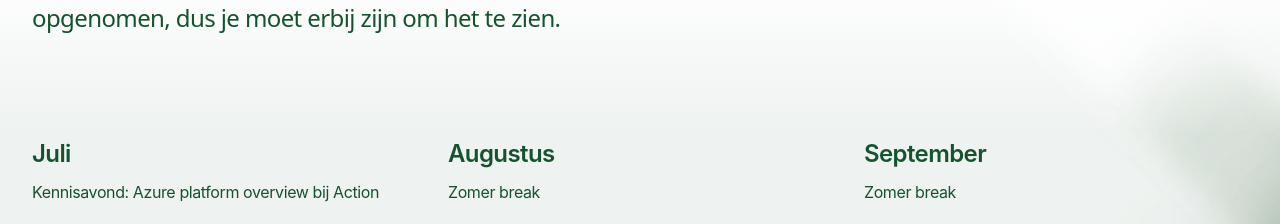
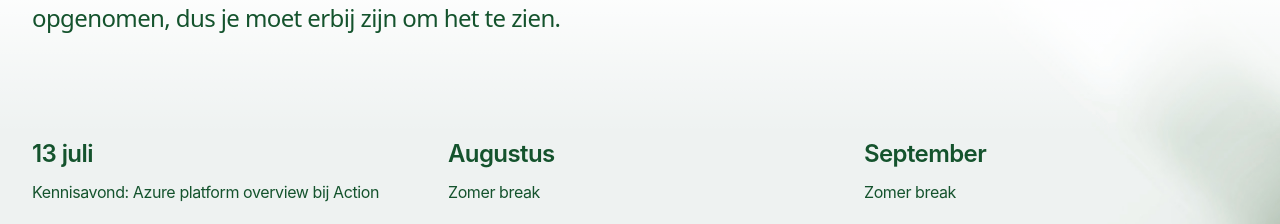
Before and after one commit to mlouage/XPRTZ.knowledge, a Next.js app: page / in a window 1280 px wide. Shown: the part 2160-2384 px from the top of the page. Built offline with nearby package versions, Linux system fonts and the light colour scheme.

Commit message:
Add day to schedule (#9)

```diff
--- a/src/components/Schedule.jsx
+++ b/src/components/Schedule.jsx
@@ -139,10 +139,15 @@ function ScheduleTabbed() {
 }
 
 function DaySummary({ day }) {
+    let date = new Date(day.dateTime);
+    let month = new Intl.DateTimeFormat('nl', { month: 'long' }).format(date);
+    let dayNumber = new Intl.DateTimeFormat('nl', { day: '2-digit' }).format(date);
+
     return (
         <>
             <h3 className="text-2xl font-semibold tracking-tight text-green-900">
-                <time dateTime={day.dateTime}>{day.date}</time>
+                {dayNumber > 1 && <div><span>{dayNumber}</span> <span>{month}</span></div>}
+                {dayNumber <= 1 && <span className='capitalize'>{month}</span>}
             </h3>
             <p className="mt-1.5 text-base tracking-tight text-green-900">
                 {day.summary}
```
